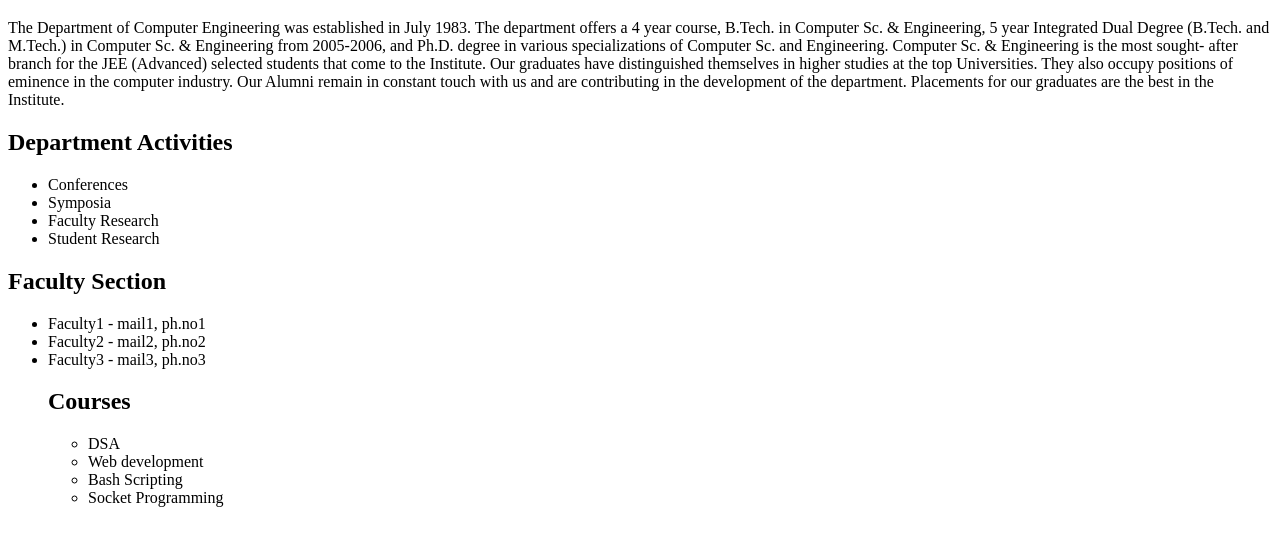
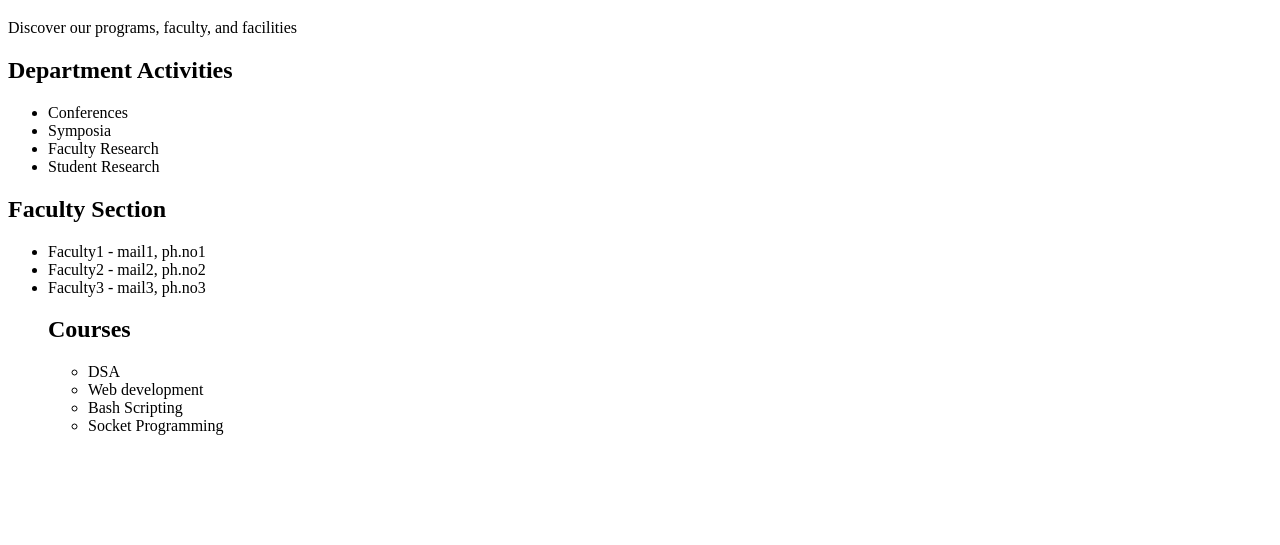
Before and after one commit to nishithaburra11-bot/DepartmentWebsite, a plain HTML site: page index.html in a window 1280 px wide. Shown: the part 61-606 px from the top of the page. Drawn offline with Linux system fonts and the light colour scheme.

Commit message:
Update Department intro to master

```diff
--- a/index.html
+++ b/index.html
@@ -7,7 +7,7 @@
 </head>
 <body>
     <h1>Department of Computer Science | IIT BHU</h1>
-    <p>The Department of Computer Engineering was established in July 1983. The department offers a 4 year course, B.Tech. in Computer Sc. & Engineering, 5 year Integrated Dual Degree (B.Tech. and M.Tech.) in Computer Sc. & Engineering from 2005-2006, and Ph.D. degree in various specializations of Computer Sc. and Engineering. Computer Sc. & Engineering is the most sought- after branch for the JEE (Advanced) selected students that come to the Institute. Our graduates have distinguished themselves in higher studies at the top Universities. They also occupy positions of eminence in the computer industry. Our Alumni remain in constant touch with us and are contributing in the development of the department. Placements for our graduates are the best in the Institute.</p>
+    <p>Discover our programs, faculty, and facilities</p>
 
     <h2>Department Activities</h2>
     <ul>
```
